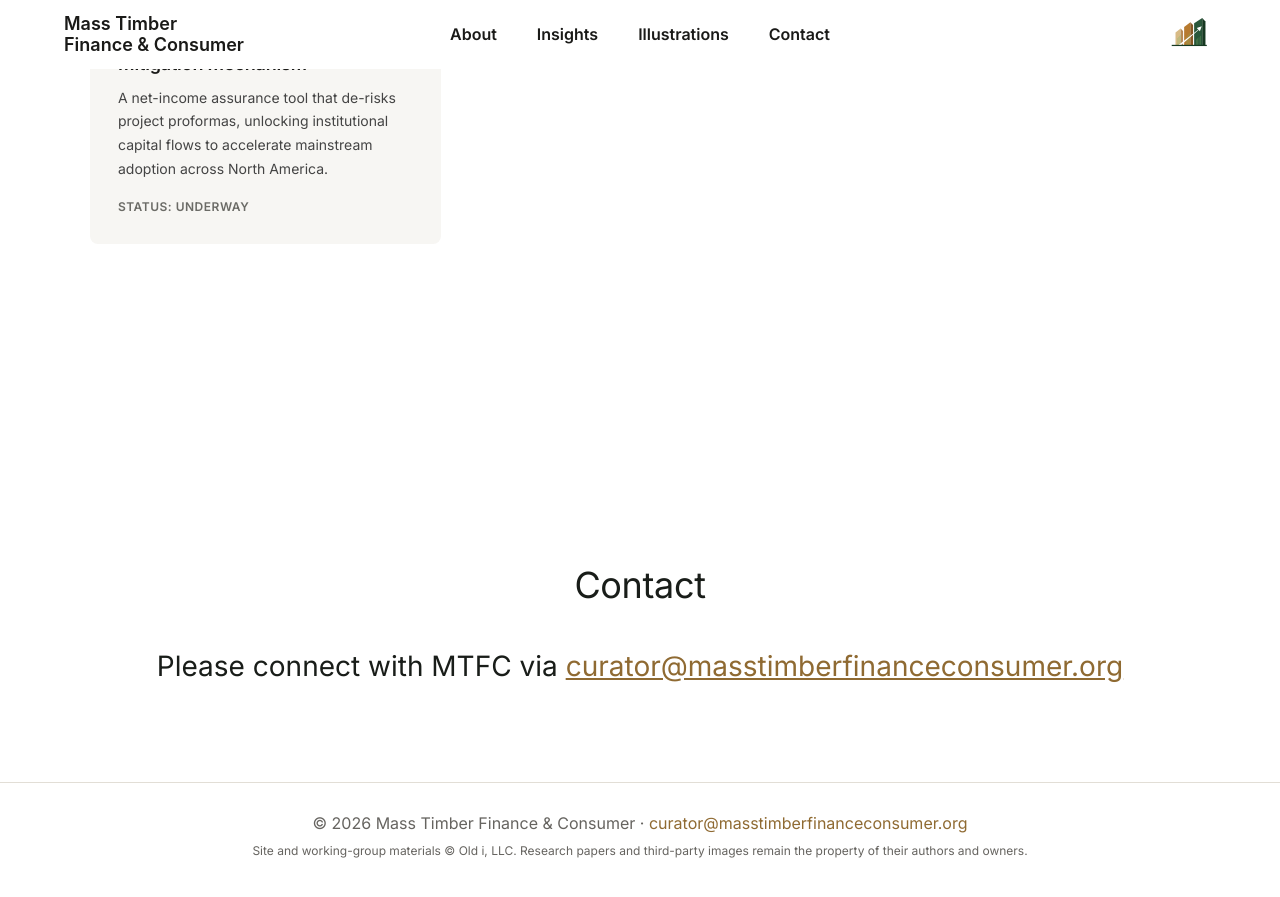
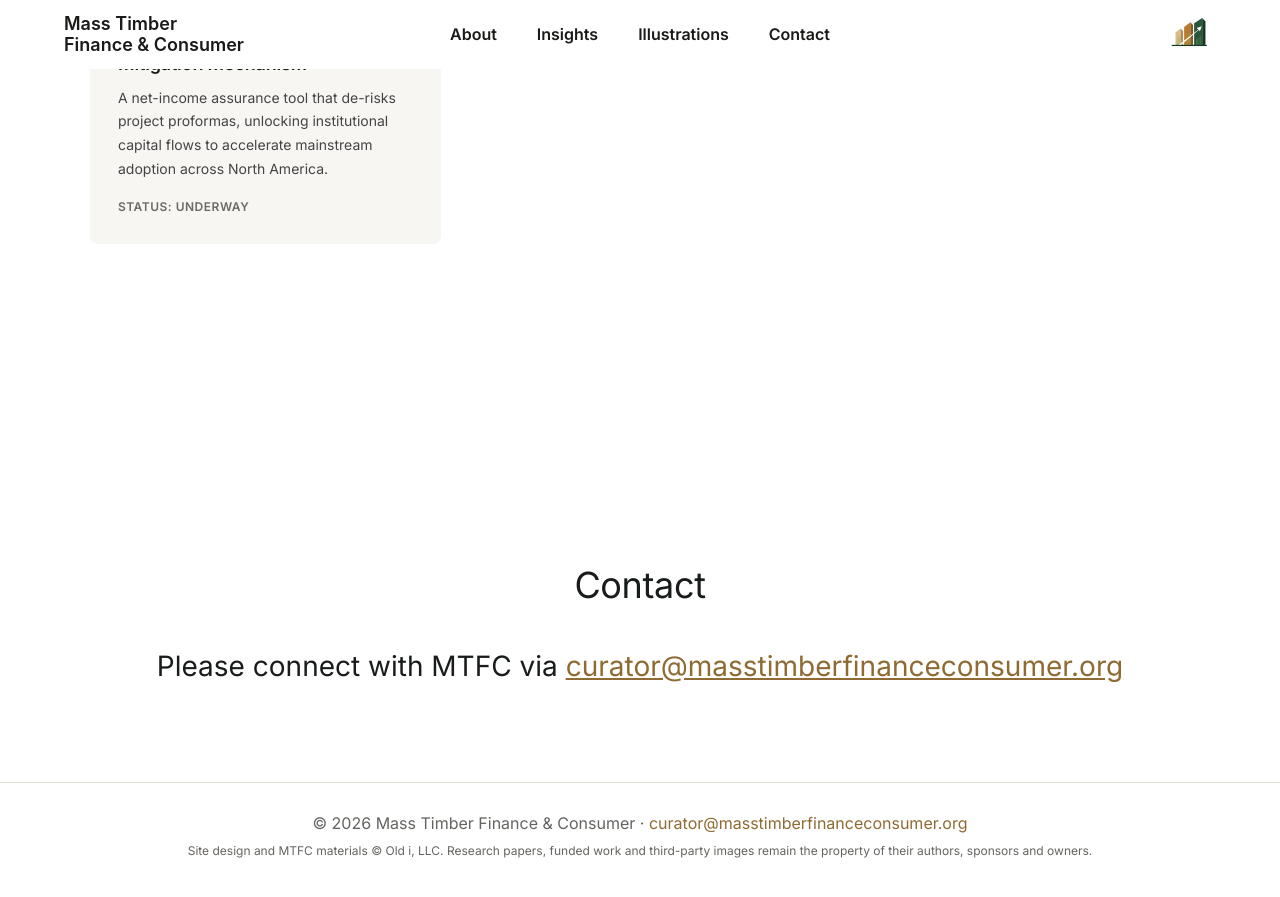
Before and after one commit to noelallenjohnson/mtfc, a Jekyll site: the page built from index.html, in a window 1280 px wide and 900 px high, scrolled down 6282 px. Shown: the top 897 px of the window. Built offline with Jekyll 4.4.1, drawn with Linux system fonts in a browser that asks for light colours.

Commit message:
Move the page to /industry-structure with a redirect from the old address; record OSU contract ownership in the rights register
Co-Authored-By: Claude Fable 5.2 <noreply@anthropic.com>
Claude-Session: https://claude.ai/code/session_01LvhsnqrfZBaeQ6yhbEHGbm

```diff
--- a/_config.yml
+++ b/_config.yml
@@ -11,6 +11,7 @@ owner: "Old i, LLC"
 contact_email: "curator@masstimberfinanceconsumer.org"
 plugins:
   - jekyll-sitemap
+  - jekyll-redirect-from
 exclude:
   - README.md
   - RIGHTS.md
--- a/_includes/footer.html
+++ b/_includes/footer.html
@@ -1,4 +1,4 @@
 <footer class="site-footer">
   <p>© {{ site.time | date: "%Y" }} Mass Timber Finance &amp; Consumer · <a href="mailto:{{ site.contact_email }}">{{ site.contact_email }}</a></p>
-  <p class="site-footer-note">Site and working-group materials © {{ site.owner }}. Research papers and third-party images remain the property of their authors and owners.</p>
+  <p class="site-footer-note">Site design and MTFC materials © {{ site.owner }}. Research papers, funded work and third-party images remain the property of their authors, sponsors and owners.</p>
 </footer>
--- a/index.html
+++ b/index.html
@@ -75,7 +75,7 @@ scripts: ["/assets/js/site.js"]
 </div>
 <h3 id="w-node-f9d7020e-9794-709c-dc5d-75f54d8075ce-67407b01" class="heading_small w-node-_4daaf659-2e4c-b71f-4bea-6ddae017be7b-a830ff73">Industry Structure</h3>
 <p>Initial characterization of the mass timber industry's structure relative to its capital flows.<br><br>Status: Completed</p>
-<img width="1600" height="1201" alt="image of content management strategy session" src="/assets/img/tile-industry-forces.webp" loading="lazy" class="image_4_full-width"><a href="/industry-capital-flows-structure" class="button-2 w-button">Learn More</a>
+<img width="1600" height="1201" alt="image of content management strategy session" src="/assets/img/tile-industry-forces.webp" loading="lazy" class="image_4_full-width"><a href="/industry-structure" class="button-2 w-button">Learn More</a>
 </div>
 <div class="overflow_clip">
 <img width="1600" height="1068" alt="Wood Bedroom" src="/assets/img/tile-wood-bedroom.jpg" loading="lazy" class="image_cover"></div>
@@ -182,7 +182,7 @@ scripts: ["/assets/js/site.js"]
 <div class="init-group">
 <p class="init-group-title">Capital Markets · Investment Focused</p>
 <div class="init-grid">
-<a href="/industry-capital-flows-structure" class="init-card w-inline-block"><h3 class="init-title">Industry Structure</h3>
+<a href="/industry-structure" class="init-card w-inline-block"><h3 class="init-title">Industry Structure</h3>
 <p class="init-desc">The mass timber industry mapped with Porter's Five Forces as a moving ecosystem, with what-if scenarios a reader can adjust to see how bargaining power and capital flows shift.</p>
 <p class="init-status">Status: Phase 1 posted for comment</p>
 </a>
--- a/pages/industry-capital-flows-structure.html
+++ b/pages/industry-structure.html
@@ -1,6 +1,7 @@
 ---
 layout: "default"
-permalink: "/industry-capital-flows-structure"
+permalink: "/industry-structure"
+redirect_from: ["/industry-capital-flows-structure"]
 title: "Industry Structure — Mass Timber Finance & Consumer"
 description: "How the mass timber industry is organized, who holds bargaining power within it, and what that means for capital flows: Porter's Five Forces adapted to mass timber, a baseline assessment, and fifteen what-if scenarios to test."
 og_title: "Industry Structure (MTFC)"
```
Also changed, not shown: RIGHTS.md (+11 -2 lines), LICENSE.md.
